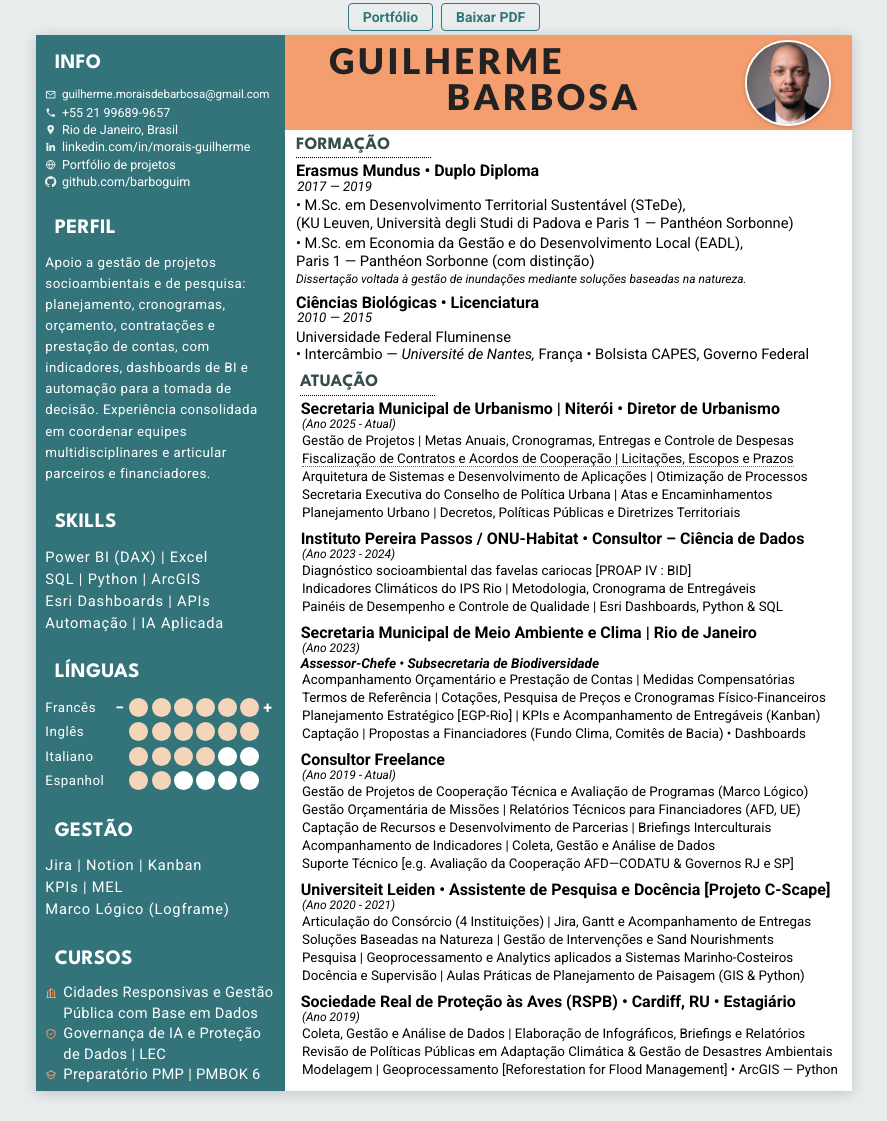
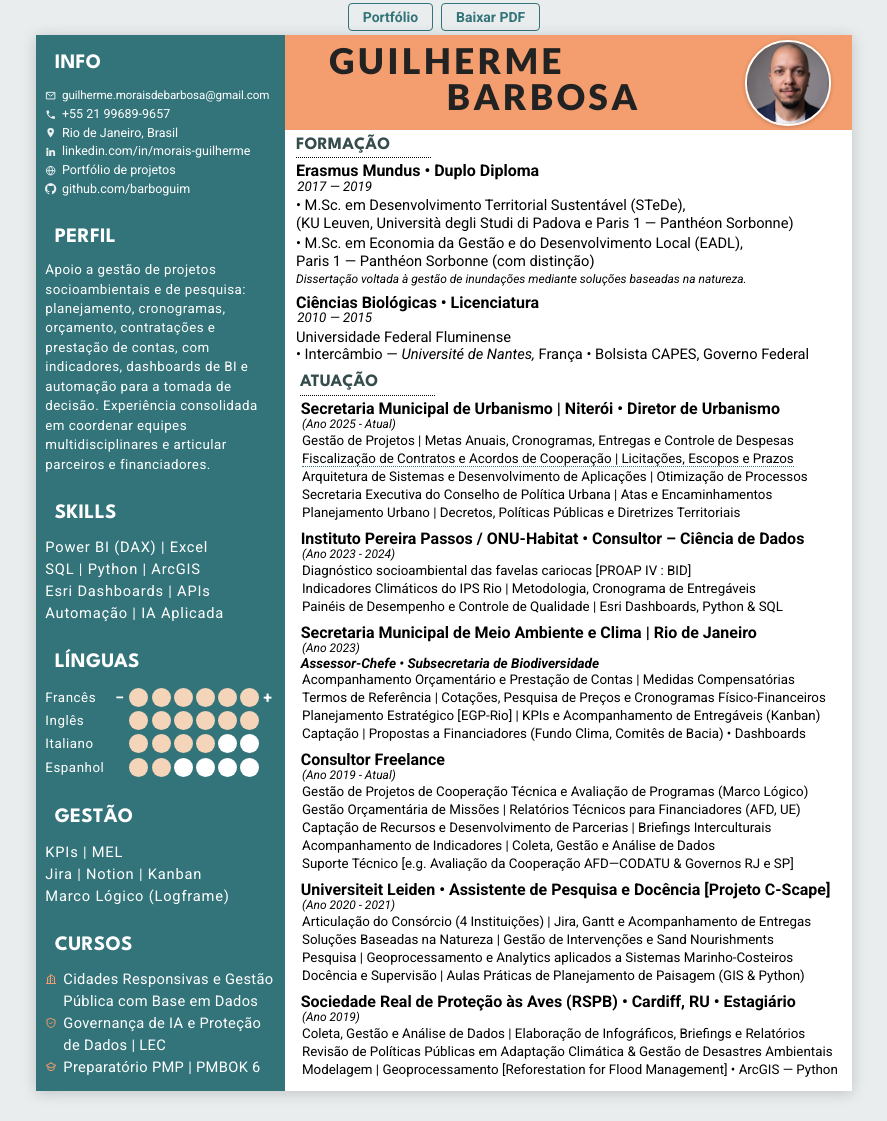
Before and after one commit to barboguim/cv, a plain HTML site: page index.html in a window 1280 px wide. Shown: the part 5-1126 px from the top of the page, without its empty margins (196-1083 px from the left). Drawn offline with Linux system fonts and the light colour scheme.

Commit message:
CV: KPIs | MEL na primeira linha de Gestão e espaçamento reequilibrado
Co-Authored-By: Claude Sonnet 5.5 <noreply@anthropic.com>

```diff
--- a/index.html
+++ b/index.html
@@ -61,8 +61,8 @@
     <section>
       <h2>GESTÃO</h2>
       <ul class="list">
+        <li>KPIs | MEL</li>
         <li>Jira | Notion | Kanban</li>
-        <li>KPIs | MEL</li>
         <li>Marco Lógico (Logframe)</li>
       </ul>
     </section>
--- a/style.css
+++ b/style.css
@@ -56,18 +56,18 @@ body { font-family: 'Roboto', Arial, sans-serif; color: #000; -webkit-print-colo
 }
 .side section { margin-bottom: 22pt; }
 .side a { color: inherit; text-decoration: none; }
-.info { font-size: 9.4pt; line-height: 13pt; letter-spacing: 0; }
+.info { font-size: 9.4pt; line-height: 14pt; letter-spacing: 0; }
 .perfil {
-  font-size: 10pt; line-height: 15.8pt; letter-spacing: .35pt;
+  font-size: 10pt; line-height: 14.6pt; letter-spacing: .35pt;
   text-align: left; /* justificado gerava vãos largos (sem hifenização pt no Edge) */
 }
 .list { list-style: none; font-size: 11pt; line-height: 16.5pt; letter-spacing: .6pt; }
 
-.courses li { display: flex; align-items: flex-start; letter-spacing: .25pt; line-height: 15.4pt; }
+.courses li { display: flex; align-items: flex-start; letter-spacing: .25pt; line-height: 16.5pt; }
 .courses .ic { width: 9pt; height: 9pt; flex: 0 0 9pt; margin: 3.6pt 4.5pt 0 0; color: #f49d6e; }
 
 .langs { border-collapse: collapse; font-size: 10pt; letter-spacing: .4pt; }
-.langs th { font-weight: 400; text-align: left; width: 49pt; height: 18.2pt; padding: 0; }
+.langs th { font-weight: 400; text-align: left; width: 49pt; height: 17.4pt; padding: 0; }
 .langs td { padding: 0; white-space: nowrap; }
 .langs .scale { display: inline-block; width: 14pt; font-weight: 700; font-size: 12pt; text-align: center; vertical-align: middle; }
 .langs i {
```
Also changed, not shown: 1 other file.
